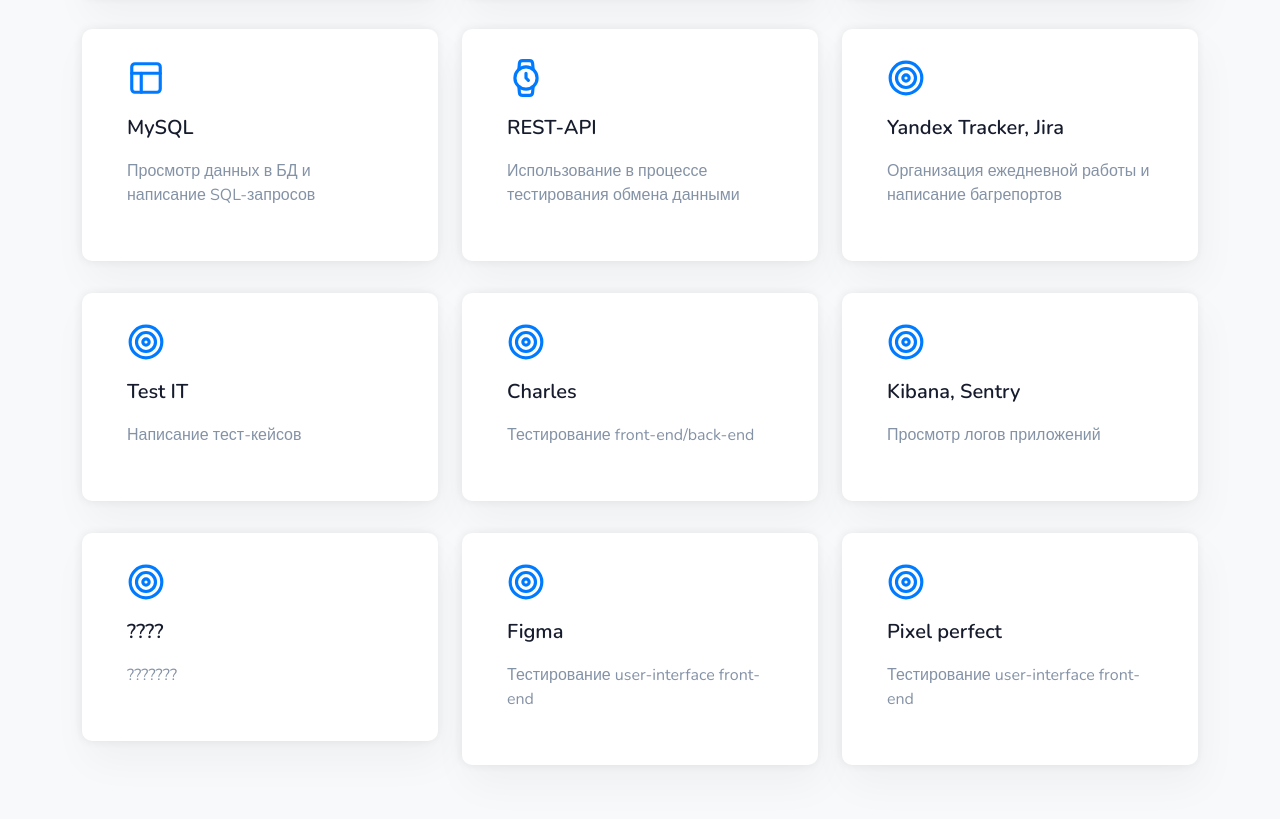
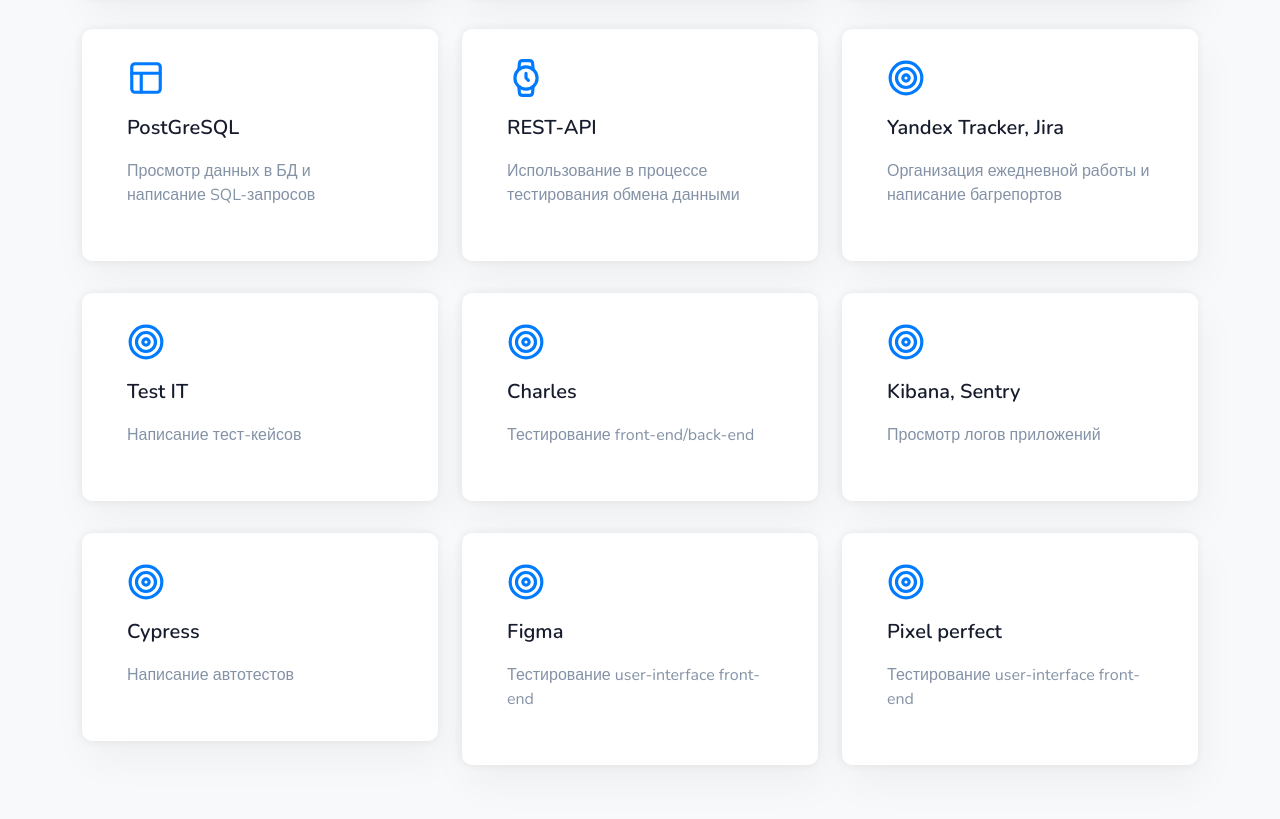
Before and after one commit to Nebrina/cv, a plain HTML site: page index.html in a window 1280 px wide. Shown: the part 1399-2218 px from the top of the page. Drawn offline with nearby package versions, Linux system fonts and the light colour scheme.

Commit message:
добавила Cyptess

```diff
--- a/index.html
+++ b/index.html
@@ -204,7 +204,7 @@
                         <i data-feather="layout" class="fea icon-md"></i>
                     </div>
                     <div class="services-texts">
-                        <h3 class="title mb-3">MySQL</h3>
+                        <h3 class="title mb-3">PostGreSQL</h3>
                         <p class="text-light-muted mb-4">Просмотр данных в БД и написание SQL-запросов</p>
                     </div>
                 </div>
@@ -273,8 +273,8 @@
                         <i data-feather="target" class="fea icon-md"></i>
                     </div>
                     <div class="services-texts">
-                        <h3 class="title mb-3">????</h3>
-                        <p class="text-light-muted mb-4">???????</p>
+                        <h3 class="title mb-3">Cypress</h3>
+                        <p class="text-light-muted mb-4">Написание автотестов</p>
                     </div>
                 </div>
             </div>
```
